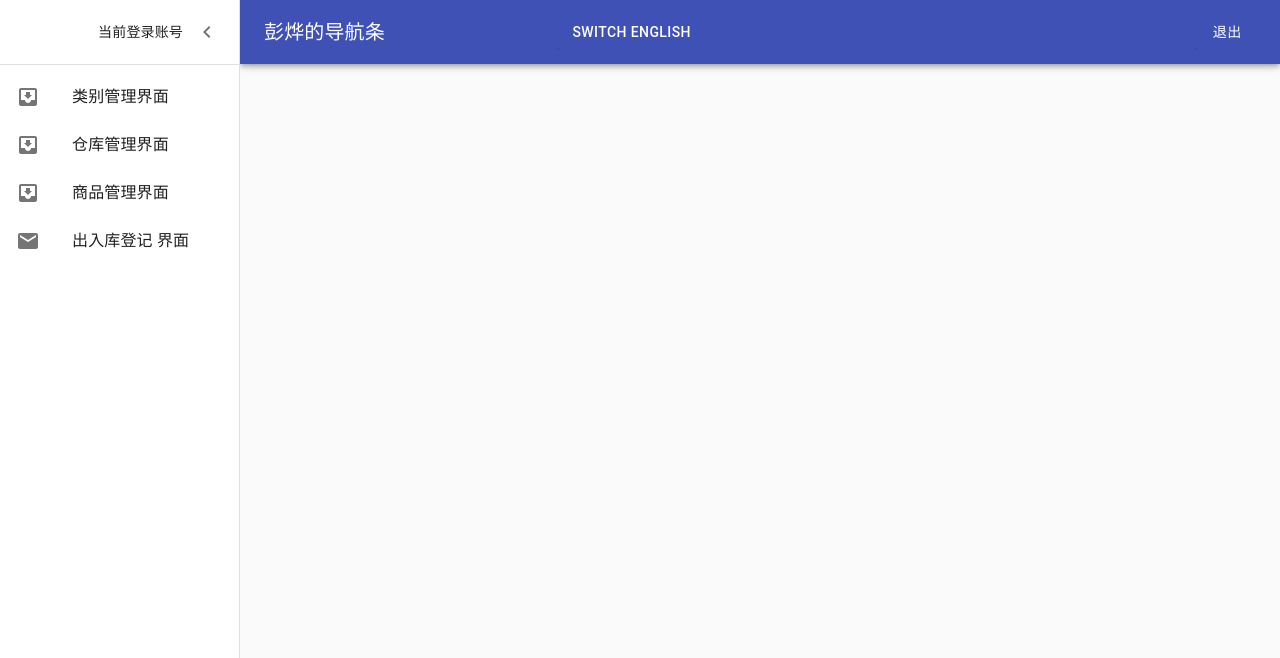
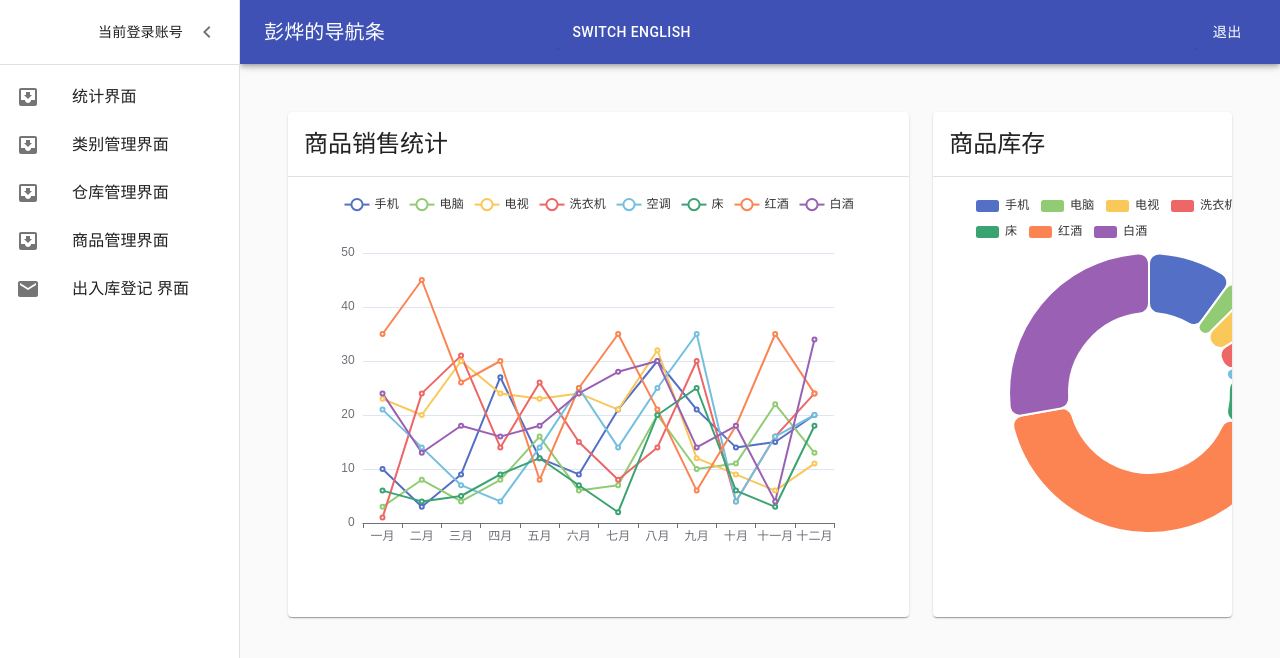
Before and after one commit to 2425513667/Project_example, a React (Create React App) app: page /main/dashboard in a window 1280 px wide. Shown: the top 658 px of the page. Built offline with nearby package versions, Linux system fonts and the light colour scheme.

Commit message:
ci: 添加统计模块

```diff
--- a/package.json
+++ b/package.json
@@ -13,6 +13,8 @@
     "@testing-library/user-event": "^12.1.10",
     "axios": "^0.21.1",
     "date-fns": "^2.28.0",
+    "echarts": "^5.3.2",
+    "echarts-for-react": "^3.0.2",
     "formik": "^2.2.9",
     "moment": "^2.29.3",
     "react": "^17.0.2",
--- a/src/pages/Home/index.jsx
+++ b/src/pages/Home/index.jsx
@@ -430,7 +430,6 @@ export default function Home() {
     if (rows.findIndex((post) => post.postCode === params?.postCode) !== -1) {
       let py =
         rows[rows.findIndex((post) => post.postCode === params?.postCode)];
-      console.log(py);
       setRows([py]);
     }
     // eslint-disable-next-line react-hooks/exhaustive-deps
--- a/src/pages/Main/index.jsx
+++ b/src/pages/Main/index.jsx
@@ -25,6 +25,7 @@ import Home from "../Home";
 import Order from "../Order";
 import Warehouse from "../Warehouse";
 import Commodity from "../Commodity";
+import Dashboard from "../dashboard";
 
 import { mainContext } from "../../reducer";
 import { FormattedMessage } from "react-intl";
@@ -185,7 +186,16 @@ function Main(props) {
         </div>
         <Divider />
         <List>
-          <ListItem button key={1} component={NavLink} to="/main/home">
+          <ListItem button key={1} component={NavLink} to="/main/dashboard">
+            <ListItemIcon>
+              <InboxIcon />
+            </ListItemIcon>
+            <ListItemText>
+              统计
+              <FormattedMessage id="Interface" />
+            </ListItemText>
+          </ListItem>
+          <ListItem button key={2} component={NavLink} to="/main/home">
             <ListItemIcon>
               <InboxIcon />
             </ListItemIcon>
@@ -194,7 +204,7 @@ function Main(props) {
               <FormattedMessage id="Interface" />
             </ListItemText>
           </ListItem>
-          <ListItem button key={2} component={NavLink} to="/main/Warehouse">
+          <ListItem button key={3} component={NavLink} to="/main/Warehouse">
             <ListItemIcon>
               <InboxIcon />
             </ListItemIcon>
@@ -203,7 +213,7 @@ function Main(props) {
               <FormattedMessage id="Interface" />
             </ListItemText>
           </ListItem>
-          <ListItem button key={3} component={NavLink} to="/main/commodity">
+          <ListItem button key={4} component={NavLink} to="/main/commodity">
             <ListItemIcon>
               <InboxIcon />
             </ListItemIcon>
@@ -212,7 +222,7 @@ function Main(props) {
               <FormattedMessage id="Interface" />
             </ListItemText>
           </ListItem>
-          <ListItem button key={4} component={NavLink} to="/main/order">
+          <ListItem button key={5} component={NavLink} to="/main/order">
             <ListItemIcon>
               <MailIcon />
             </ListItemIcon>
@@ -229,6 +239,7 @@ function Main(props) {
       >
         <div className={classes.drawerHeader} />
         <Switch>
+          <Route path="/main/dashboard" component={Dashboard} />
           <Route path="/main/home" component={Home} />
           <Route path="/main/Warehouse" component={Warehouse} />
           <Route path="/main/commodity" component={Commodity} />
--- /dev/null
+++ b/src/pages/dashboard/AchievingRate.js
@@ -0,0 +1,101 @@
+import React, { useEffect } from 'react';
+import * as echarts from 'echarts';
+import { Box, Card, CardContent, CardHeader, Divider } from '@material-ui/core';
+
+const AchievingRate = (props) => {
+
+
+    useEffect(() => {
+        let myChart;
+
+        if (myChart != null && myChart !== '' && myChart !== undefined) {
+            myChart.dispose();
+        }
+        // 基于准备好的dom，初始化echarts实例
+        myChart = echarts.init(document.getElementById('achievingRate'));
+        const optionAP = {};
+        myChart.setOption(optionAP);
+
+        // 绘制图表
+        myChart.setOption({
+            legend: {},
+            tooltip: { top: '5%' },
+            //   dataset: {
+            //     source:
+            //   },
+            xAxis: {
+                type: 'category',
+                axisLabel: {
+                    interval: 0
+                },
+                data: ['一月', '二月', '三月', '四月', '五月', '六月', '七月', '八月', '九月', '十月', '十一月', '十二月']
+            },
+            yAxis: {},
+            series: [
+                {
+                    name: '手机',
+                    type: 'line',
+                    data: [10, 3, 9, 27, 12, 9, 21, 30, 21, 14, 15, 20]
+                },
+                {
+                    name: '电脑',
+                    type: 'line',
+                    data: [3, 8, 4, 8, 16, 6, 7, 20, 10, 11, 22, 13]
+                },
+                {
+                    name: '电视',
+                    type: 'line',
+                    data: [23, 20, 30, 24, 23, 24, 21, 32, 12, 9, 6, 11]
+                },
+                {
+                    name: '洗衣机',
+                    type: 'line',
+                    data: [1, 24, 31, 14, 26, 15, 8, 14, 30, 4, 16, 24]
+                },
+                {
+                    name: '空调',
+                    type: 'line',
+                    data: [21, 14, 7, 4, 14, 25, 14, 25, 35, 4, 16, 20]
+                },
+                {
+                    name: '床',
+                    type: 'line',
+                    data: [6, 4, 5, 9, 12, 7, 2, 20, 25, 6, 3, 18]
+                },
+                {
+                    name: '红酒',
+                    type: 'line',
+                    data: [35, 45, 26, 30, 8, 25, 35, 21, 6, 18, 35, 24]
+                },
+                {
+                    name: '白酒',
+                    type: 'line',
+                    data: [24, 13, 18, 16, 18, 24, 28, 30, 14, 18, 4, 34]
+                },
+            ]
+        });
+
+        window.onresize = () => myChart.resize();
+        return () => {
+            myChart.dispose();
+        };
+    }, []);
+
+    return (
+        <Card>
+            <CardHeader title="商品销售统计" />
+            <Divider />
+            <CardContent>
+                <Box
+                    sx={{
+                        height: 400,
+                        position: 'relative'
+                    }}
+                >
+                    <div id="achievingRate" style={{ width: '100%', height: '100%' }} />
+                </Box>
+            </CardContent>
+        </Card>
+    );
+};
+export default AchievingRate;
--- /dev/null
+++ b/src/pages/dashboard/ChannelAnalysis.js
@@ -0,0 +1,90 @@
+import React, { useEffect } from 'react';
+import * as echarts from 'echarts';
+import {
+  Box,
+  Card,
+  CardContent,
+  CardHeader,
+  Divider,
+  FormControl,
+} from '@material-ui/core';
+
+const ChannelAnalysis = (props) => {
+
+  useEffect(() => {
+    // 基于准备好的dom，初始化echarts实例
+    const myChart = echarts.init(document.getElementById('channel'));
+    // 绘制图表
+    myChart.setOption({
+      tooltip: {
+        trigger: 'item'
+      },
+      legend: {
+        below: '5%',
+        left: '5%',
+        data: ['手机', '电脑', '电视', '洗衣机', '空调', '床', '红酒', '白酒']
+      },
+      series: [
+        {
+          name: '商品库存统计',
+          type: 'pie',
+          radius: ['40%', '70%'],
+          avoidLabelOverlap: false,
+          itemStyle: {
+            borderRadius: 10,
+            borderColor: '#fff',
+            borderWidth: 2
+          },
+          label: {
+            show: false,
+            position: 'center'
+          },
+          emphasis: {
+            label: {
+              show: true,
+              fontSize: '20',
+              fontWeight: 'bold'
+            }
+          },
+          labelLine: {
+            show: false
+          },
+          data: [
+            { value: 56, name: '手机' },
+            { value: 14, name: '电脑' },
+            { value: 21, name: '电视' },
+            { value: 23, name: '洗衣机' },
+            { value: 12, name: '空调' },
+            { value: 42, name: '床' },
+            { value: 235, name: '红酒' },
+            { value: 155, name: '白酒' }
+          ]
+        }
+      ]
+    });
+    window.onresize = () => myChart.resize();
+    return () => {
+      myChart.dispose();
+    };
+  }, []);
+  return (
+    <Card>
+      <CardHeader
+        title="商品库存"
+      />
+      <Divider />
+      <CardContent>
+        <Box
+          sx={{
+            height: 400,
+            position: 'relative'
+          }}
+        >
+          <div id="channel" style={{ height: 400, width: 400}} />
+        </Box>
+      </CardContent>
+    </Card>
+  );
+};
+
+export default ChannelAnalysis;
--- /dev/null
+++ b/src/pages/dashboard/index.js
@@ -0,0 +1,35 @@
+import React from 'react';
+import { Box, Container, Grid } from '@material-ui/core';
+import ChannelAnalysis from './ChannelAnalysis';
+import AchievingRate from './AchievingRate';
+
+
+const Dashboard = () => {
+
+  return (
+    <>
+      <Box
+        sx={{
+          backgroundColor: 'background.default',
+          minHeight: '100%',
+          py: 3
+        }}
+      >
+        <Container maxWidth={false}>
+          <Grid container spacing={3}>
+            <Grid item lg={8} md={12} xl={9} xs={12}>
+              <AchievingRate
+              />
+            </Grid>
+            <Grid item lg={4} md={12} xl={9} xs={12}>
+              <ChannelAnalysis
+              />
+            </Grid>
+          </Grid>
+        </Container>
+      </Box>
+    </>
+  );
+};
+
+export default Dashboard;
```
Also changed, not shown: 1 other file (tests, documents, lock files or other folders).
